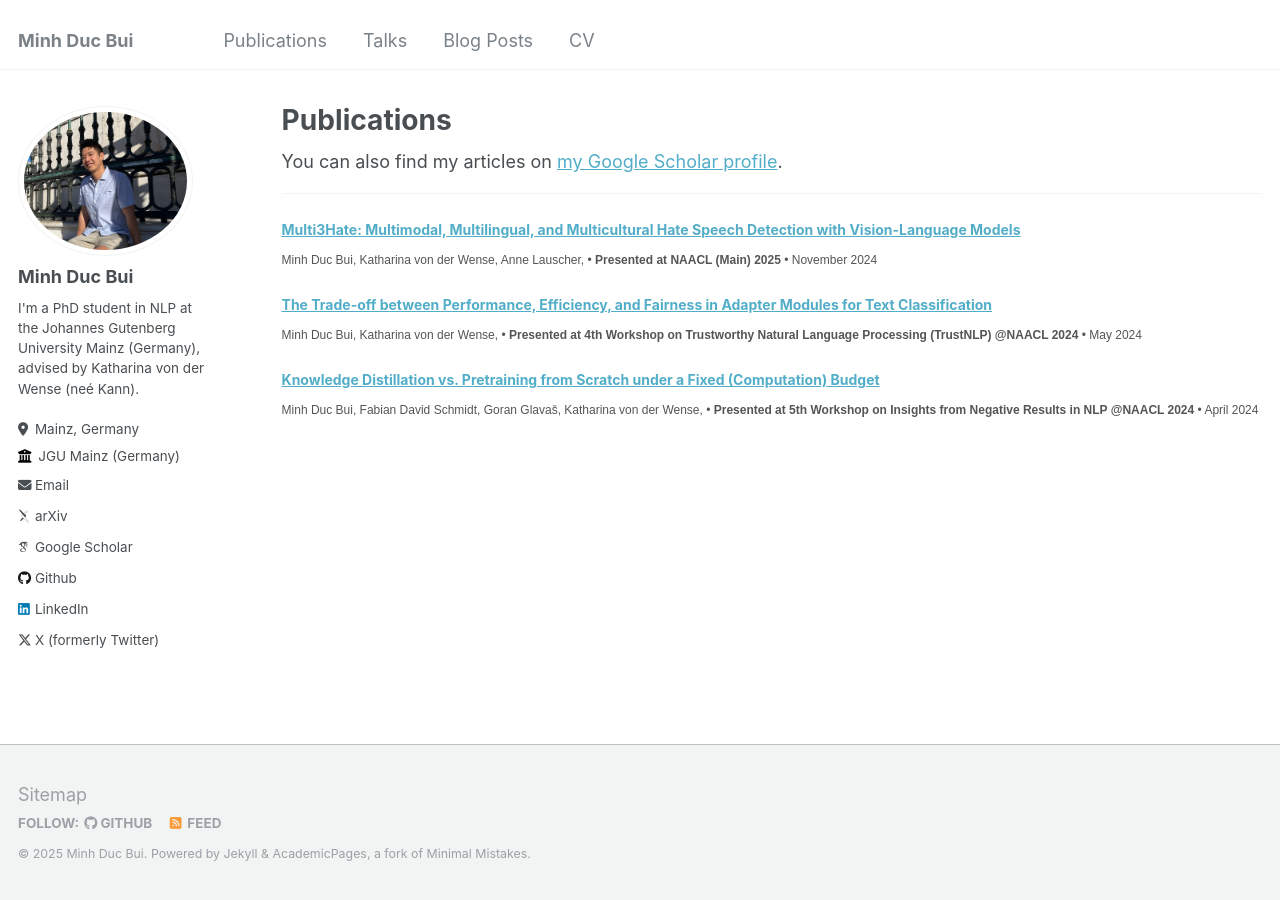
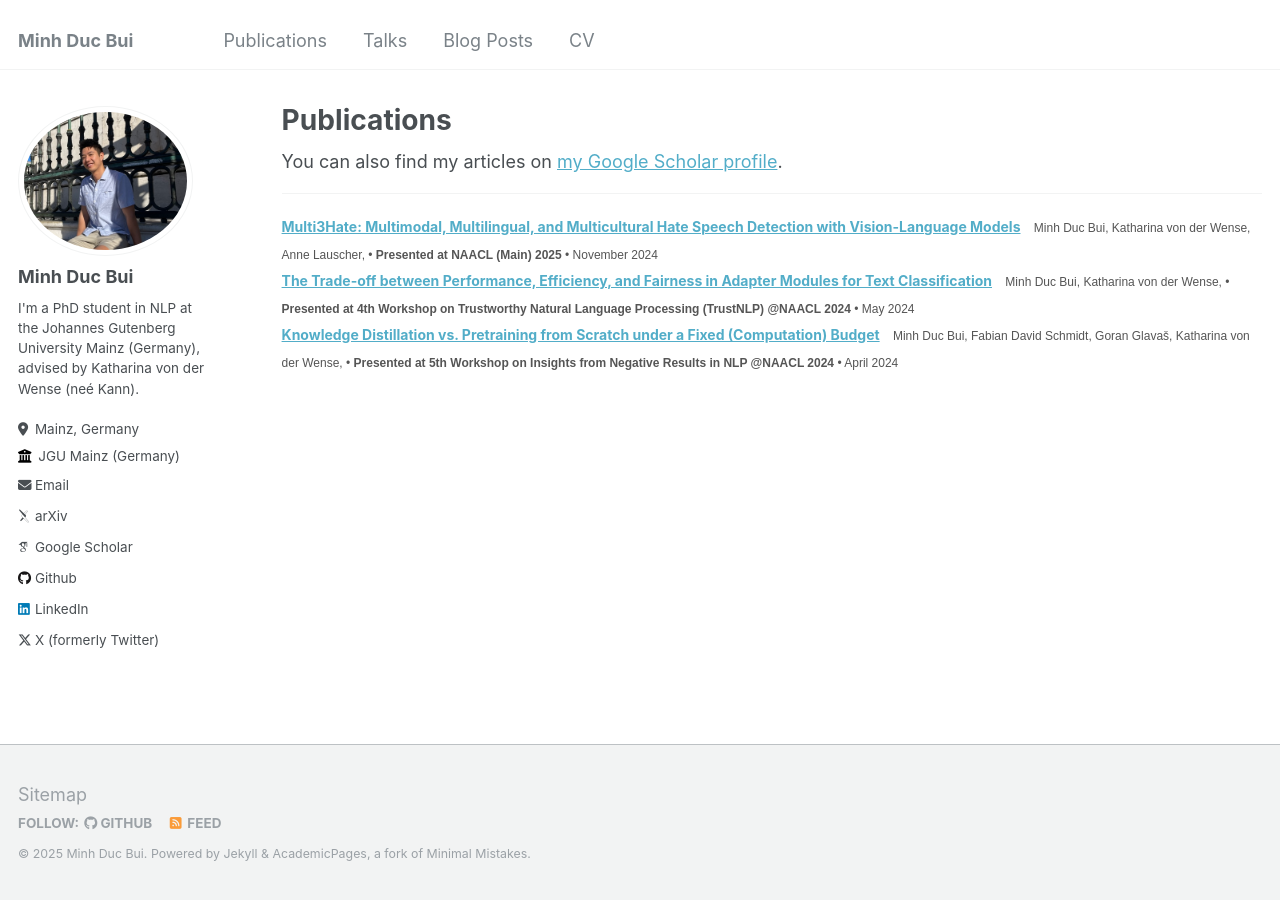
Before and after one commit to MinhDucBui/minhducbui.github.io, a Jekyll site: the page built from _pages/publications.md, in a window 1280 px wide. Built offline with Jekyll 4.4.1, drawn with Linux system fonts in a browser that asks for light colours; some web fonts are replaced.

Commit message:
update publication outline

```diff
--- a/_pages/publications.md
+++ b/_pages/publications.md
@@ -12,15 +12,14 @@ author_profile: true
 {% include base_path %}
 
 ---
-
 <div class="publications-list">
   {% for post in site.publications reversed %}
   <article class="archive-item">
-    <header>
-      <h2 style="font-size: 14px;">
+    <header style="margin-bottom: 0;">
+      <h2 style="font-size: 14px; display: inline;">
         <a href="{{ post.url | relative_url }}">{{ post.title }}</a>
       </h2>
-      <p class="publication-meta" style="font-family: Arial, sans-serif; font-size: 12px; color: #555;">
+      <p class="publication-meta" style="font-family: Arial, sans-serif; font-size: 12px; color: #555; display: inline; margin-left: 10px;">
         {% if post.authors %}
           {% assign bold_name = "Minh Duc Bui" %}
           {% assign formatted_authors = "" %}
```
